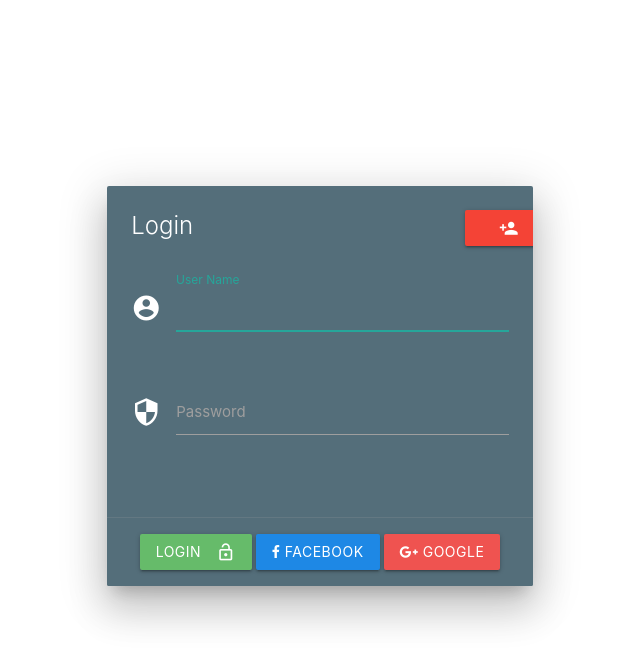
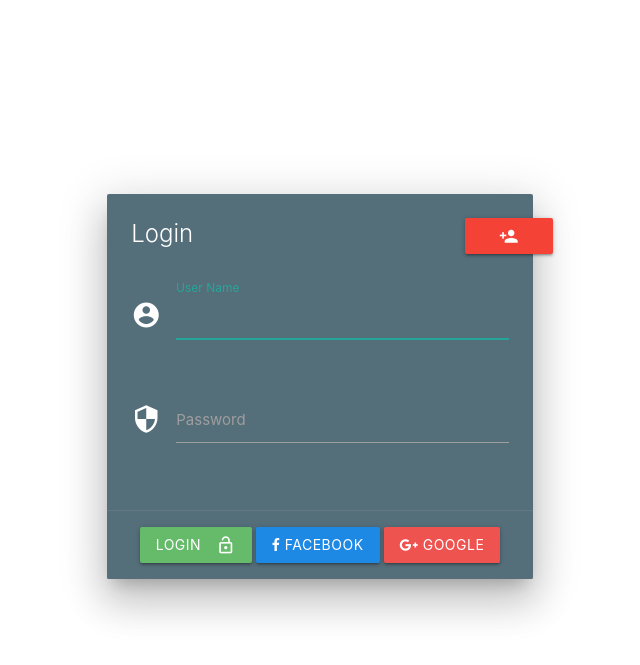
Before and after one commit to rajeshkannan-g/nodejs-app, a Node server app: page / in a window 1280 px wide. Shown: the top 665 px of the page, without its empty margins (320-960 px from the left). Run offline with Node 20, Linux system fonts and the light colour scheme; some libraries are stand-ins or nearby versions.

Commit message:
remove card type

```diff
--- a/views/login.ejs
+++ b/views/login.ejs
@@ -25,7 +25,7 @@
         <div class="container">
           <div class="row">
             <div class="col s12 m6 offset-m3">
-              <div class="card blue-grey darken-1 z-depth-5 medium">
+              <div class="card blue-grey darken-1 z-depth-5">
                 <div class="card-content white-text">
                   <div class="row">
                     <% if (!signup) { %>
```
